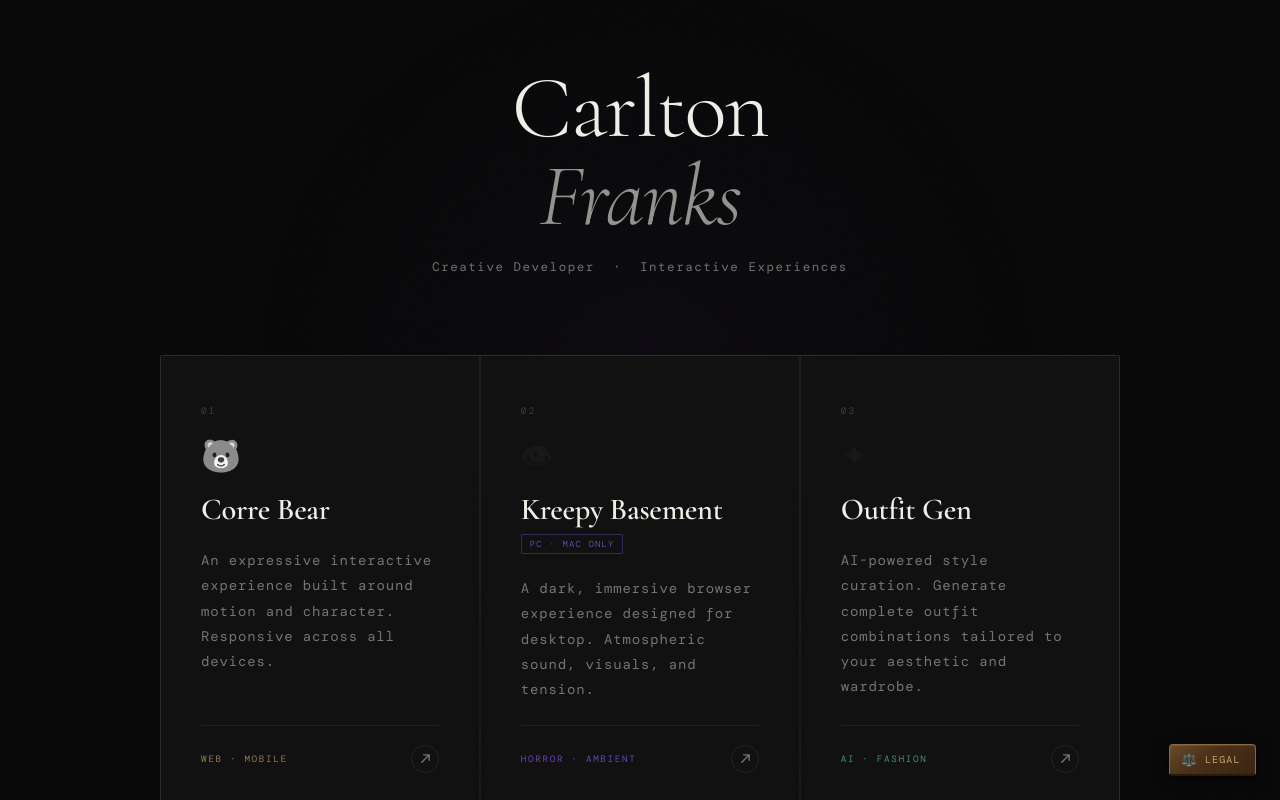
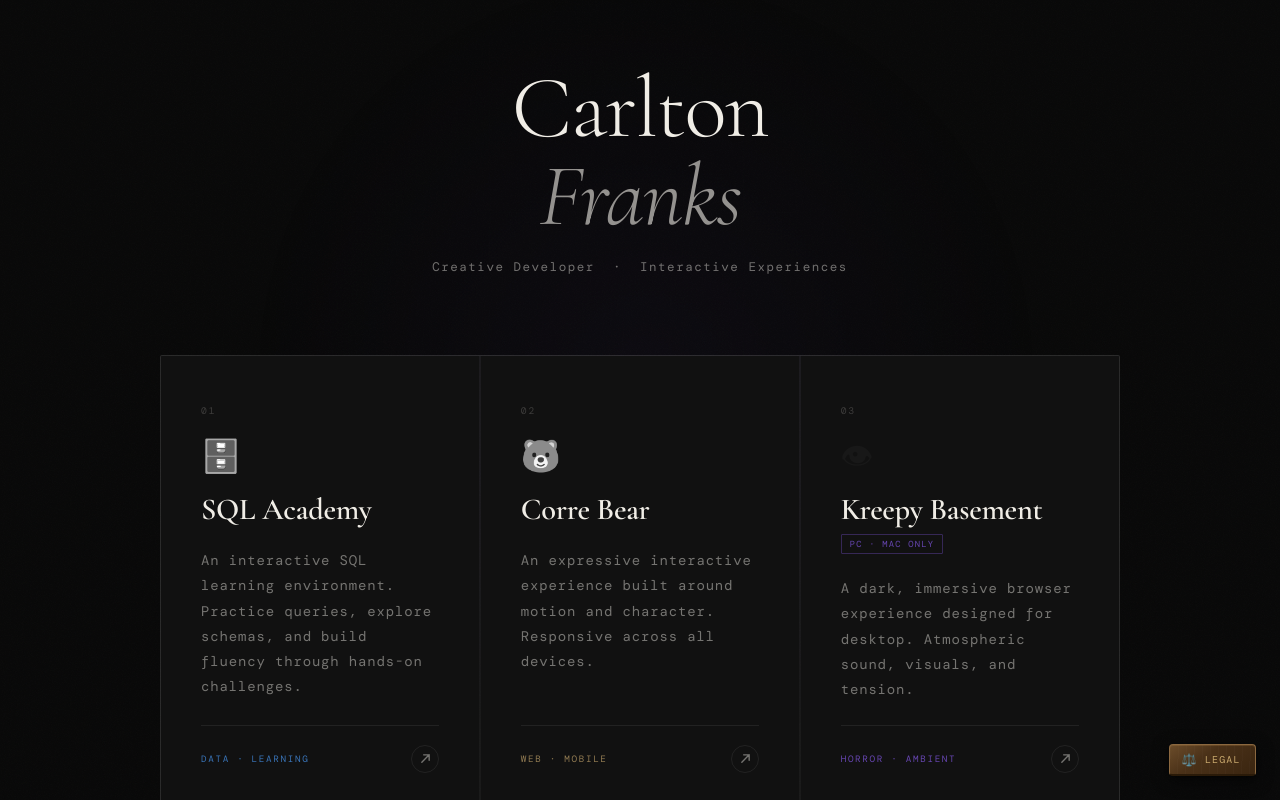
Before and after one commit to cfranks518-cloud/cfranks-portfolio, a plain HTML site: page index.html in a window 1280 px wide. Drawn offline with nearby package versions, Linux system fonts and the light colour scheme; a web font is replaced by a local one.

Commit message:
Update index.html

```diff
--- a/index.html
+++ b/index.html
@@ -20,6 +20,7 @@
     --accent-bear: #c9a96e;
     --accent-kreepy: #8b5cf6;
     --accent-outfit: #5ec4a8;
+    --accent-sql: #4a9eff;
   }
 
   html, body {
@@ -174,6 +175,12 @@
   .card--outfit { --accent: var(--accent-outfit); }
   .card--outfit::before {
     background: radial-gradient(ellipse at 50% 0%, rgba(94,196,168,0.12) 0%, transparent 70%);
+  }
+
+  /* SQL card */
+  .card--sql { --accent: var(--accent-sql); }
+  .card--sql::before {
+    background: radial-gradient(ellipse at 50% 0%, rgba(74,158,255,0.12) 0%, transparent 70%);
   }
 
   .card:hover::before { opacity: 1; }
@@ -473,9 +480,27 @@
 
   <div class="cards">
 
+    <!-- SQL Academy -->
+    <a class="card card--sql" href="https://cfranks-sql.vercel.app/" target="_blank" rel="noopener">
+      <span class="card-number">01</span>
+      <div class="card-icon">🗄️</div>
+      <div>
+        <h2 class="card-title">SQL Academy</h2>
+      </div>
+      <p class="card-desc">An interactive SQL learning environment. Practice queries, explore schemas, and build fluency through hands-on challenges.</p>
+      <div class="card-footer">
+        <span class="card-tag">Data · Learning</span>
+        <div class="card-arrow">
+          <svg viewBox="0 0 12 12" fill="none" xmlns="http://www.w3.org/2000/svg">
+            <path d="M2 10L10 2M10 2H4M10 2V8" stroke-width="1.5" stroke-linecap="round" stroke-linejoin="round"/>
+          </svg>
+        </div>
+      </div>
+    </a>
+
     <!-- Corre Bear -->
     <a class="card card--bear" href="https://cf-polar.vercel.app/" target="_blank" rel="noopener">
-      <span class="card-number">01</span>
+      <span class="card-number">02</span>
       <div class="card-icon">🐻</div>
       <div>
         <h2 class="card-title">Corre Bear</h2>
@@ -493,7 +518,7 @@
 
     <!-- Kreepy Basement -->
     <a class="card card--kreepy" href="https://cf-kreepy.vercel.app/" target="_blank" rel="noopener">
-      <span class="card-number">02</span>
+      <span class="card-number">03</span>
       <div class="card-icon">👁</div>
       <div>
         <h2 class="card-title">Kreepy Basement</h2>
@@ -512,7 +537,7 @@
 
     <!-- Outfit Gen -->
     <a class="card card--outfit" href="https://carltonfranks.vercel.app/" target="_blank" rel="noopener">
-      <span class="card-number">03</span>
+      <span class="card-number">04</span>
       <div class="card-icon">✦</div>
       <div>
         <h2 class="card-title">Outfit Gen</h2>
```
